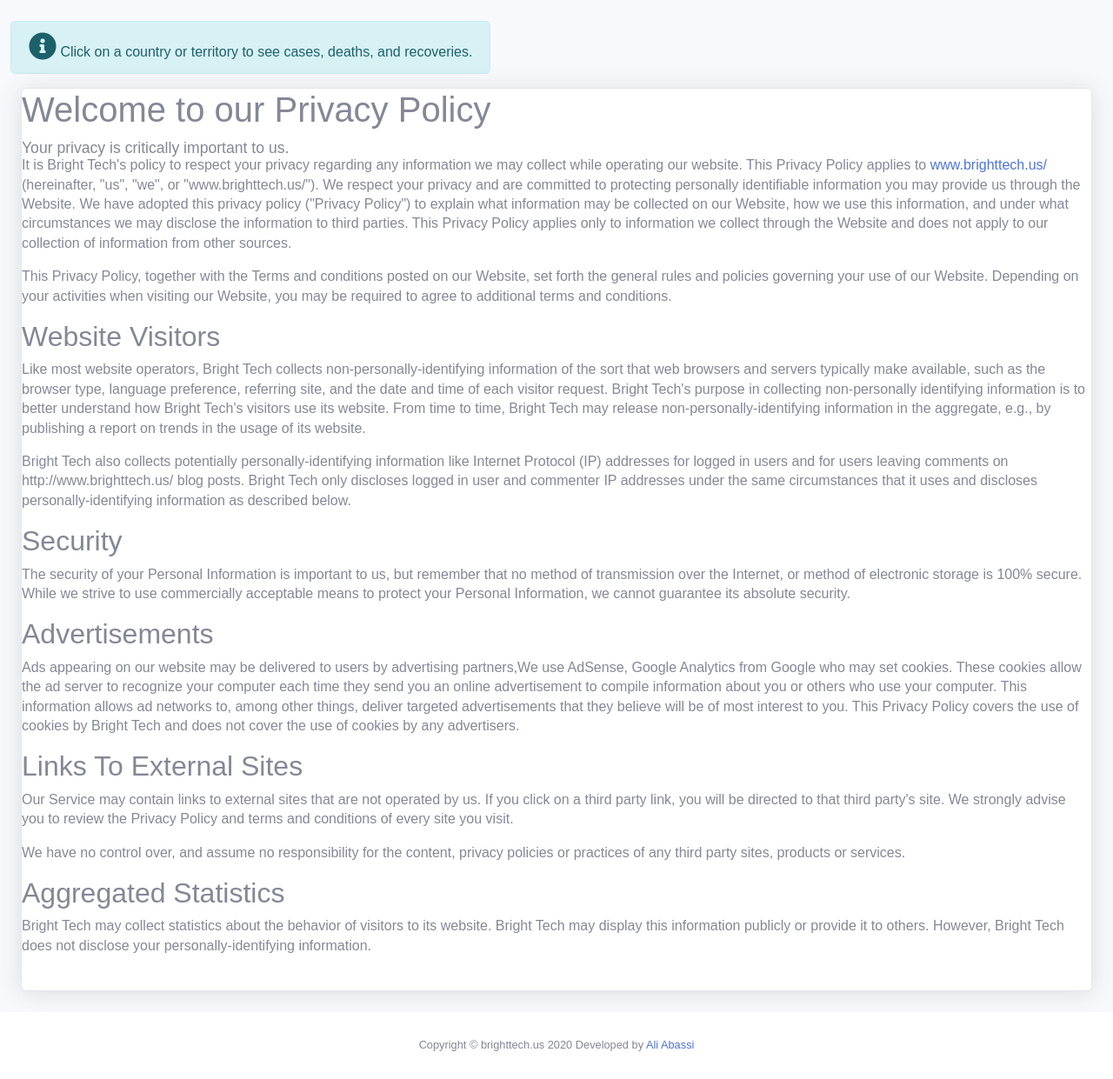
After one commit to mohammad-ali021/Covid19, a CodeIgniter app: page /index.php/main/main/privacyPolicy in a window 1280 px wide. The commit adds this page. Shown: the whole page at 87% size. Run offline with CodeIgniter, Linux system fonts and the light colour scheme.

Commit message:
about and privicy policy updated

```diff
--- a/application/config/routes.php
+++ b/application/config/routes.php
@@ -39,6 +39,9 @@
 */
 
 $route['default_controller'] = "main/main";
+$route['privacy-policy'] = "main/main/privacyPolicy";
+
+
 $route['404_override'] = '';
 
 
--- a/application/controllers/main/main.php
+++ b/application/controllers/main/main.php
@@ -13,13 +13,6 @@ class Main extends CI_Controller {
 
     public function __construct() {
         parent::__construct();
-        $this->load->library('form_validation');
-        $this->load->library('user_auth');
-        $this->lang->load('global',$this->user_auth->get_language_name());
-        $this->lang->load('form',$this->user_auth->get_language_name());
-        $this->load->model("province_model", "province_model");
-        $this->load->model('home_model');
-        $this->load->library('ajax_pagination');
     }
 
     function index($page=0){
@@ -27,5 +20,9 @@ class Main extends CI_Controller {
                 $this->load->view('dashboard');
         }
 
+    function privacyPolicy(){
+        $this->load->view('privicyPolicy');
+    }
+
 }
 ?>
--- /dev/null
+++ b/application/views/privicyPolicy.php
@@ -0,0 +1,124 @@
+<!DOCTYPE html>
+<html lang="en">
+
+<head>
+
+  <meta charset="utf-8">
+  <meta http-equiv="X-UA-Compatible" content="IE=edge">
+  <meta name="viewport" content="width=device-width, initial-scale=1, shrink-to-fit=no">
+  <meta name="description" content="">
+  <meta name="author" content="">
+
+  <title>Covid-19 - Dashboard</title>
+
+  <!-- Custom fonts for this template-->
+  <link href="<?=base_url()?>assets/vendor/fontawesome-free/css/all.min.css" rel="stylesheet" type="text/css">
+  <link href="https://fonts.googleapis.com/css?family=Nunito:200,200i,300,300i,400,400i,600,600i,700,700i,800,800i,900,900i" rel="stylesheet">
+  <!-- Custom styles for this template-->
+  <link href="<?=base_url()?>assets/css/sb-admin-2.min.css" rel="stylesheet">
+  <link rel="stylesheet" href="<?=base_url()?>assets/style.css">
+
+</head>
+
+<body id="page-top">
+
+  <!-- Page Wrapper -->
+  <div id="wrapper">
+
+    <!-- Content Wrapper -->
+    <div id="content-wrapper" class="d-flex flex-column">
+
+      <!-- Main Content -->
+      <div id="content">
+        <!-- Begin Page Content -->
+        <div class="container-fluid">
+
+          <!-- Page Heading -->
+          <div class="d-sm-flex align-items-center justify-content-between mb-4">
+          </div>
+
+          <div class="row">
+            <div class="alert alert-info"><i class="fas fa-2x fa-info-circle "></i> Click on a country or territory to see cases, deaths, and recoveries.</div>
+            <!-- Area Chart -->
+            <div class="col-xl-12 col-lg-12">
+              <div class="card shadow mb-4">
+                      <h1>Welcome to our Privacy Policy</h1>
+                      <h3>Your privacy is critically important to us.</h3>
+
+                      <p>It is Bright Tech's policy to respect your privacy regarding any information we may collect while operating our website. This Privacy Policy applies to <a href="http://www.brighttech.us/">www.brighttech.us/</a> (hereinafter, "us", "we", or "www.brighttech.us/"). We respect your privacy and are committed to protecting personally identifiable information you may provide us through the Website. We have adopted this privacy policy ("Privacy Policy") to explain what information may be collected on our Website, how we use this information, and under what circumstances we may disclose the information to third parties. This Privacy Policy applies only to information we collect through the Website and does not apply to our collection of information from other sources.</p>
+                      <p>This Privacy Policy, together with the Terms and conditions posted on our Website, set forth the general rules and policies governing your use of our Website. Depending on your activities when visiting our Website, you may be required to agree to additional terms and conditions.</p>
+
+                      <h2>Website Visitors</h2>
+                      <p>Like most website operators, Bright Tech collects non-personally-identifying information of the sort that web browsers and servers typically make available, such as the browser type, language preference, referring site, and the date and time of each visitor request. Bright Tech's purpose in collecting non-personally identifying information is to better understand how Bright Tech's visitors use its website. From time to time, Bright Tech may release non-personally-identifying information in the aggregate, e.g., by publishing a report on trends in the usage of its website.</p>
+                      <p>Bright Tech also collects potentially personally-identifying information like Internet Protocol (IP) addresses for logged in users and for users leaving comments on http://www.brighttech.us/ blog posts. Bright Tech only discloses logged in user and commenter IP addresses under the same circumstances that it uses and discloses personally-identifying information as described below.</p>
+                      <h2>Security</h2>
+                      <p>The security of your Personal Information is important to us, but remember that no method of transmission over the Internet, or method of electronic storage is 100% secure. While we strive to use commercially acceptable means to protect your Personal Information, we cannot guarantee its absolute security.</p>
+
+                      <h2>Advertisements</h2>
+                      <p>Ads appearing on our website may be delivered to users by advertising partners,We use AdSense, Google Analytics from Google who may set cookies. These cookies allow the ad server to recognize your computer each time they send you an online advertisement to compile information about you or others who use your computer. This information allows ad networks to, among other things, deliver targeted advertisements that they believe will be of most interest to you. This Privacy Policy covers the use of cookies by Bright Tech and does not cover the use of cookies by any advertisers.</p>
+
+                      <h2>Links To External Sites</h2>
+                      <p>Our Service may contain links to external sites that are not operated by us. If you click on a third party link, you will be directed to that third party's site. We strongly advise you to review the Privacy Policy and terms and conditions of every site you visit.</p>
+                      <p>We have no control over, and assume no responsibility for the content, privacy policies or practices of any third party sites, products or services.</p>
+                      <h2>Aggregated Statistics</h2>
+                      <p>Bright Tech may collect statistics about the behavior of visitors to its website. Bright Tech may display this information publicly or provide it to others. However, Bright Tech does not disclose your personally-identifying information.</p>
+
+                      <h2></h2>
+                      <p></p>
+
+
+              </div>
+            </div>
+
+          </div>
+
+          <!-- Content Row -->
+
+
+        </div>
+        <!-- /.container-fluid -->
+
+      </div>
+      <!-- End of Main Content -->
+
+      <!-- Footer -->
+      <footer class="sticky-footer bg-white">
+        <div class="container my-auto">
+          <div class="copyright text-center my-auto">
+            <span>Copyright &copy; brighttech.us 2020 Developed by <a href="http://behance.net/brighttech" target="_blank">Ali Abassi</a></a></span>
+          </div>
+        </div>
+      </footer>
+      <!-- End of Footer -->
+
+    </div>
+    <!-- End of Content Wrapper -->
+
+  </div>
+  <!-- End of Page Wrapper -->
+
+  <!-- Scroll to Top Button-->
+  <a class="scroll-to-top rounded" href="#page-top">
+    <i class="fas fa-angle-up"></i>
+  </a>
+
+  <!-- Logout Modal-->
+
+
+  <!-- Bootstrap core JavaScript-->
+  <script src="<?=base_url()?>assets/vendor/jquery/jquery.min.js"></script>
+  <script src="<?=base_url()?>assets/vendor/bootstrap/js/bootstrap.bundle.min.js"></script>
+
+  <!-- Core plugin JavaScript-->
+  <script src="<?=base_url()?>assets/vendor/jquery-easing/jquery.easing.min.js"></script>
+
+  <!-- Custom scripts for all pages-->
+  <script src="<?=base_url()?>assets/js/sb-admin-2.min.js"></script>
+
+
+
+
+
+</body>
+
+</html>
```
Also changed, not shown: application/views/dashboard.php (+50 -6 lines), application/views/policy.php (added, +23 -0 lines), application/.htaccess.
